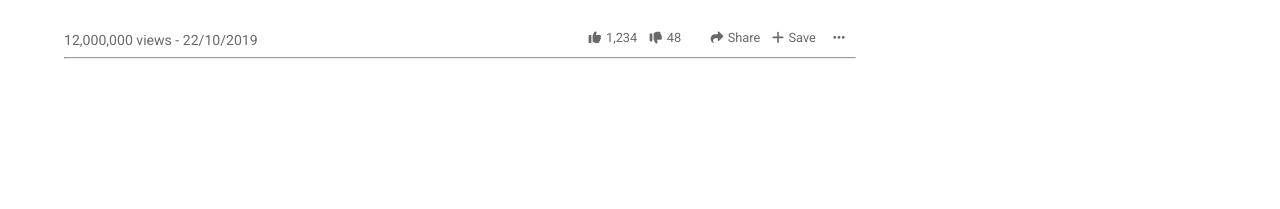
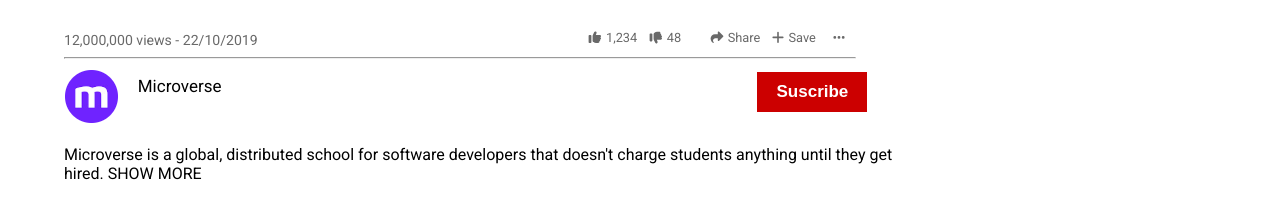
Before and after one commit to Fig77/YoutubeClone-Facu-Josue, a plain HTML site: page index.html in a window 1280 px wide. Shown: the part 591-800 px from the top of the page. Drawn offline with Linux system fonts and the light colour scheme.

Commit message:
alignment an dposition of profile elements

```diff
--- a/css/main.css
+++ b/css/main.css
@@ -168,3 +168,37 @@
 	width: 95%;
 	float: left;
 }
+#main-video-description-profile{
+	width: 100%;
+	height: 12vh;
+}
+#description-profile-name{
+	display: inline-block;
+	width: 30%;
+	height: 20px;
+	font-size: 17px;
+	line-height: 20px;
+	vertical-align: middle;
+	margin-top: -9vh;
+	padding-left: 1vw;
+}
+
+#description-profile-suscribe{
+	background-color:#CC0000;
+	height: 40px;
+	width: 110px;
+	border-style: none;
+	color: white;
+	font-weight: bold;
+	font-size: 17px;
+	position:relative;
+	top: -30%;
+	right: -44%;
+}
+
+#container-suscribe{
+	display: inline-block;
+	width: 20%;
+	height: 4vh;
+	text-align: center;
+}
--- a/index.html
+++ b/index.html
@@ -71,7 +71,18 @@
 			</section>
 			<hr class="main-video-underline">
 			<section id="main-video-description">
+				<div id="main-video-description-profile">
+					<img id="description-profile-image" src="images/profile.png">
+					<label id="description-profile-name">Microverse</label>
+						<button id="description-profile-suscribe">Suscribe</button>
 
+				</div>
+				<div id="main-video-description-text">
+					<label id="description-text">Microverse is a global,
+						distributed school for software developers that doesn't charge students anything until they get hired.
+					</label>
+					<label id="description-text-more">SHOW MORE</label>
+				</div>
 			</section>
 
 			<section id="main-comment-section">
```
Also changed, not shown: images/profile.png (added).
